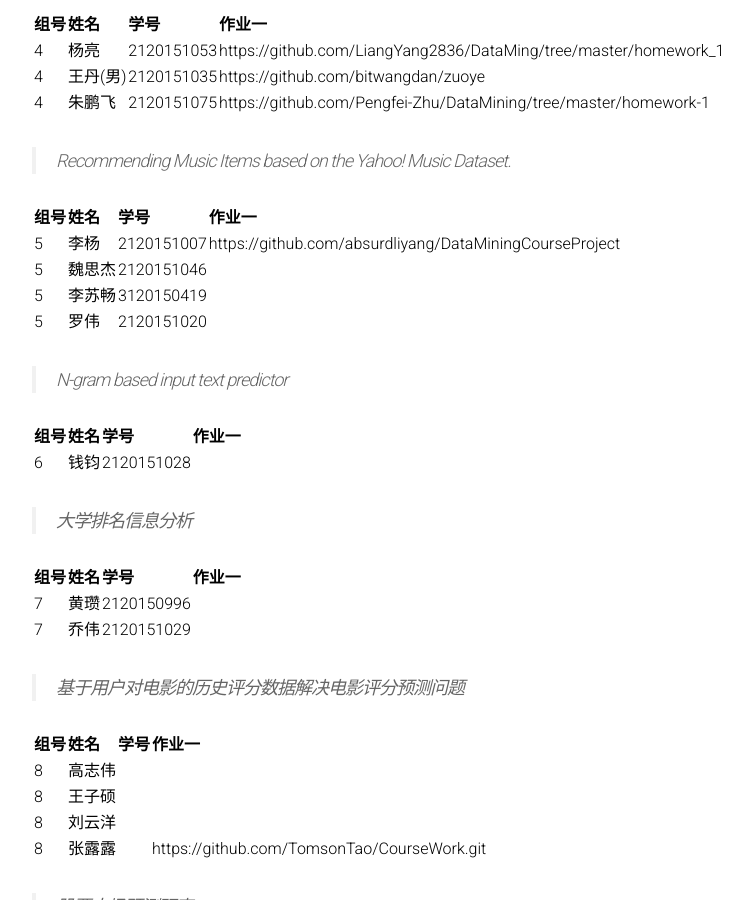
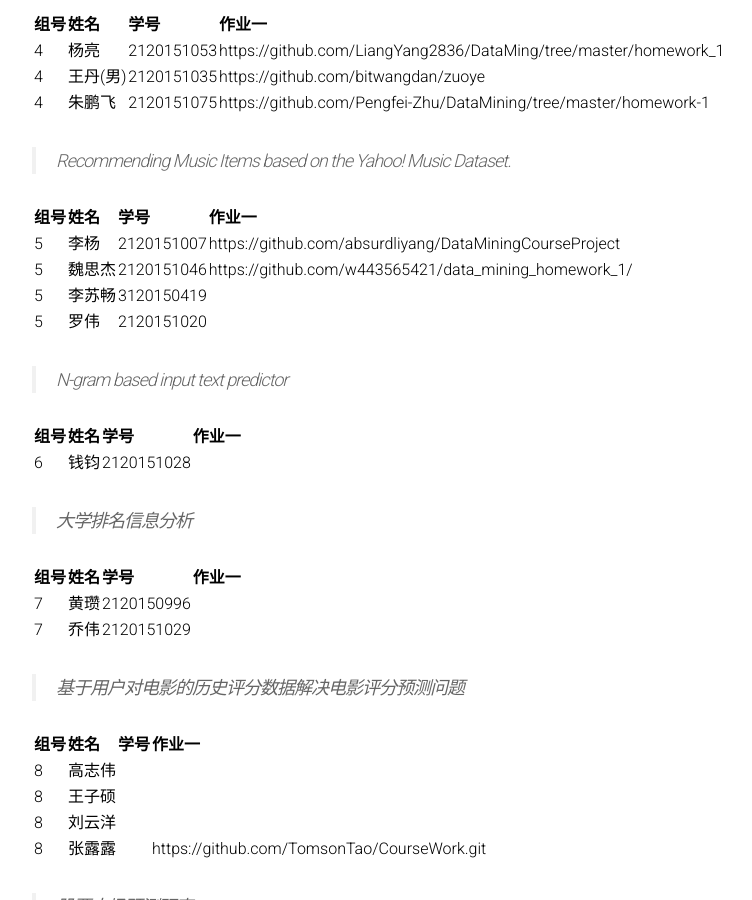
Before and after one commit to BITDM/bitdm.github.io, a Jekyll site: the page built from 2016/groups.md, in a window 1280 px wide and 900 px high, scrolled down 870 px. Shown: the whole window, without its empty margins (208-960 px from the left). Built offline with Jekyll 4.4.1, drawn with Linux system fonts in a browser that asks for light colours; some of the changed lines change nothing that is shown.

Commit message:
Add homework address

```diff
--- a/2016/groups.md
+++ b/2016/groups.md
@@ -44,7 +44,7 @@ permalink: /2016/groups/
 |组号|姓名|学号|作业一|
 |:-------------|:-------------|:-----|:-----|
 |5|李杨|2120151007| https://github.com/absurdliyang/DataMiningCourseProject
-|5|魏思杰|2120151046|
+|5|魏思杰|2120151046| https://github.com/w443565421/data_mining_homework_1/
 |5|李苏畅|3120150419|
 |5|罗伟|2120151020|
 
```
